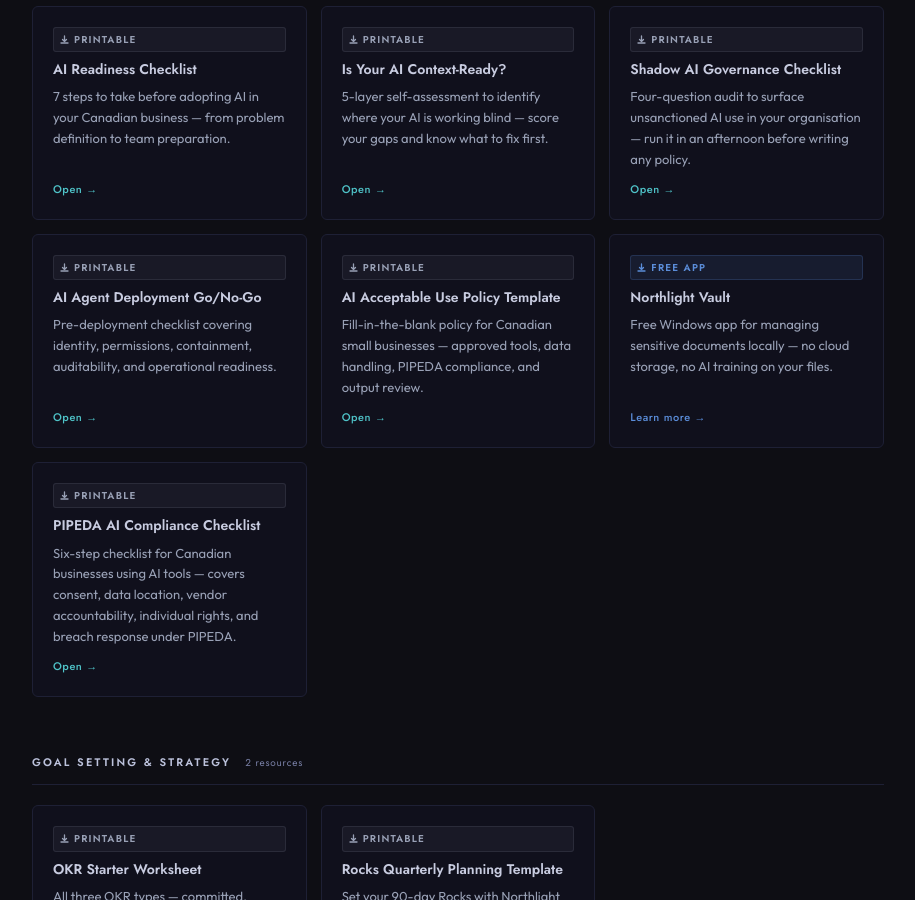
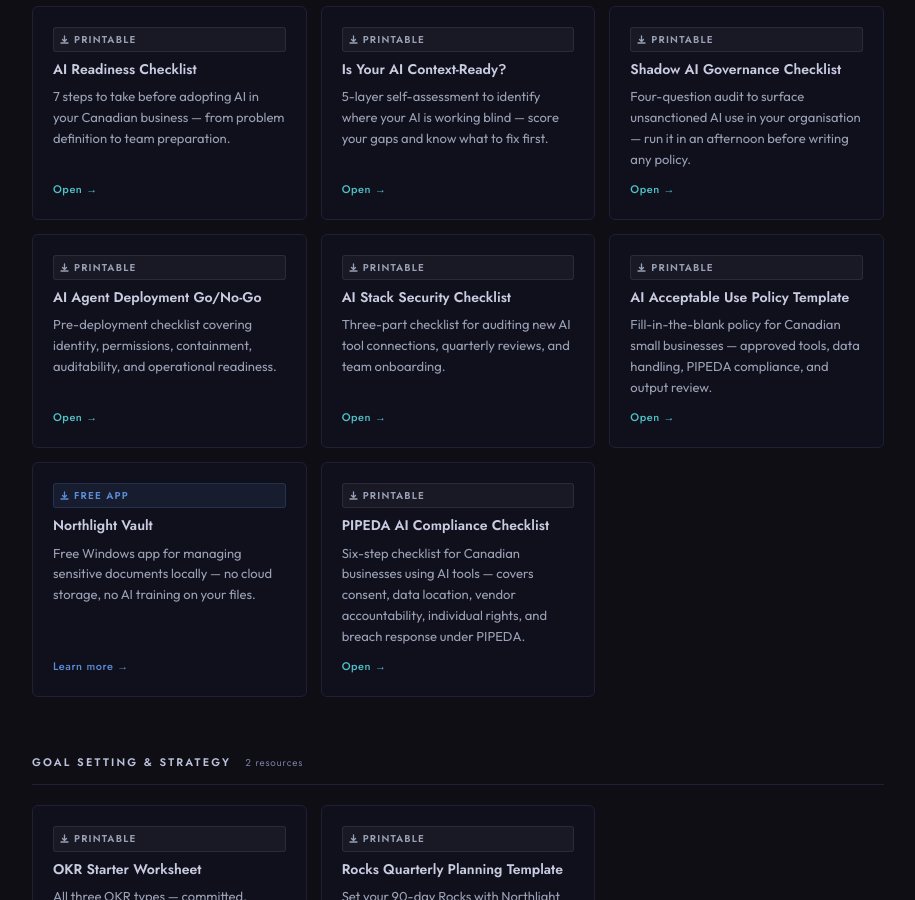
Before and after one commit to elizabethlemoine33-commits/bynorthlight-site, a Jekyll site: the page built from resources.html, in a window 1280 px wide and 900 px high, scrolled down 1086 px. Shown: the whole window, without its empty margins (182-1097 px from the left). Built offline with Jekyll 4.4.1, drawn with Linux system fonts in a browser that asks for light colours.

Commit message:
Remove Clarity Call from FAQ and schema; add AI Stack Security Checklist to resources
Co-Authored-By: Claude Sonnet 5.5 <noreply@anthropic.com>

```diff
--- a/faq.html
+++ b/faq.html
@@ -360,7 +360,7 @@ head_extra: |
           </button>
           <div class="faq-answer" role="region">
             <div class="faq-answer-inner">
-              The $99 Operational Clarity Call is non-refundable once booked, as it represents confirmed time with Elizabeth Lemoine. Northlight Advisory Services does not publish standard cancellation or refund terms for advisory retainers and project engagements — terms are specific to each agreement and confirmed at engagement start. For questions about a specific engagement, contact <a href="mailto:elizabeth@bynorthlight.ca" style="color: var(--glacial);">elizabeth@bynorthlight.ca</a>.
+              The initial 30-minute Coffee Chat is free, so there is nothing to refund. Any engagement with Northlight Advisory Services includes its own cancellation terms, set out in the agreement and confirmed before work starts. For questions about a specific engagement, contact <a href="mailto:elizabeth@bynorthlight.ca" style="color: var(--glacial);">elizabeth@bynorthlight.ca</a>.
             </div>
           </div>
         </div>
--- a/resources.html
+++ b/resources.html
@@ -366,6 +366,19 @@ head_extra: |
         <span class="resource-card-cta">Open →</span>
       </a>
 
+      <a class="resource-card" href="/blog/ai-stack-security-checklist-printable.html">
+        <span class="badge badge-printable">
+          <svg width="9" height="9" viewBox="0 0 9 9" fill="none" aria-hidden="true">
+            <path d="M4.5 1v5.5M4.5 6.5L2.5 4.5M4.5 6.5L6.5 4.5" stroke="currentColor" stroke-width="1.3" stroke-linecap="round" stroke-linejoin="round"/>
+            <path d="M1 8h7" stroke="currentColor" stroke-width="1.3" stroke-linecap="round"/>
+          </svg>
+          Printable
+        </span>
+        <p class="resource-card-title">AI Stack Security Checklist</p>
+        <p class="resource-card-desc">Three-part checklist for auditing new AI tool connections, quarterly reviews, and team onboarding.</p>
+        <span class="resource-card-cta">Open →</span>
+      </a>
+
       <a class="resource-card" href="/blog/ai-policy-template-printable.html">
         <span class="badge badge-printable">
           <svg width="9" height="9" viewBox="0 0 9 9" fill="none" aria-hidden="true">
```
Also changed, not shown: other parts of faq.html (+1 -1 lines), index.html (+14 -8 lines).
